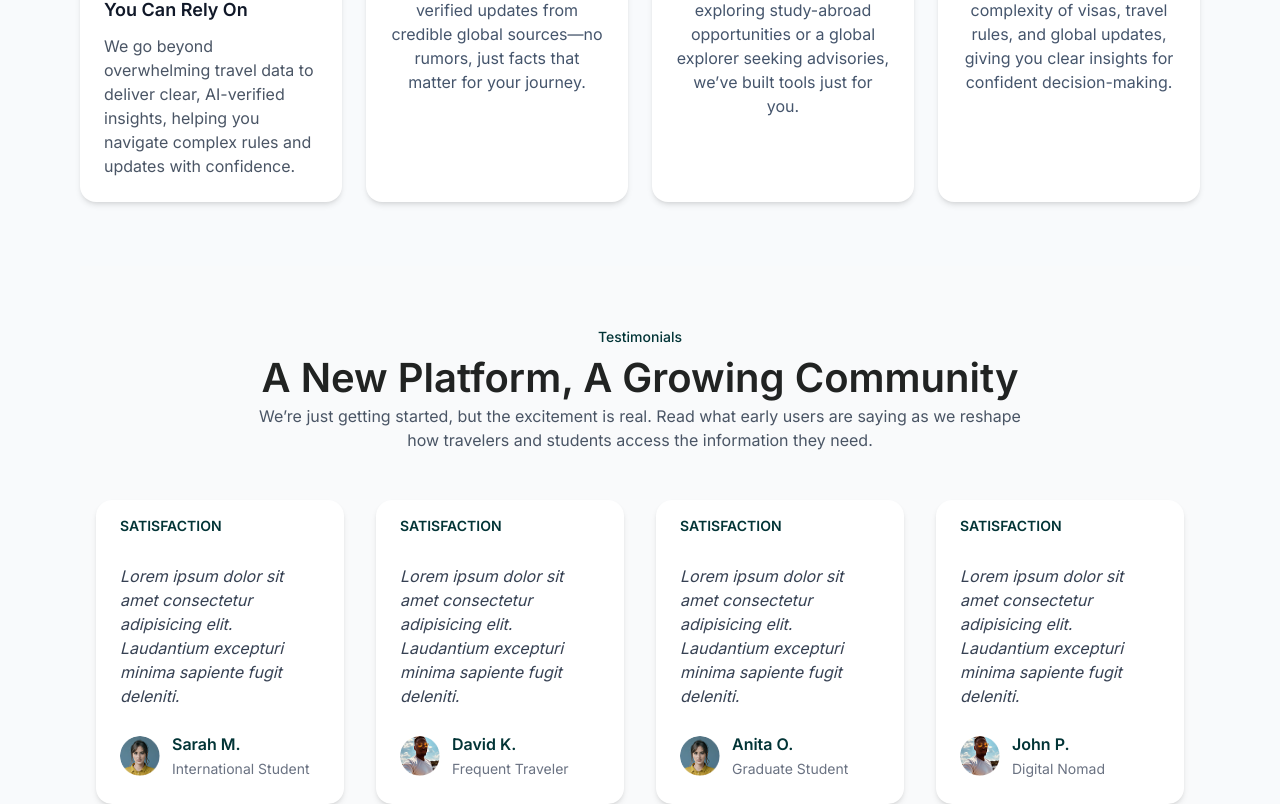
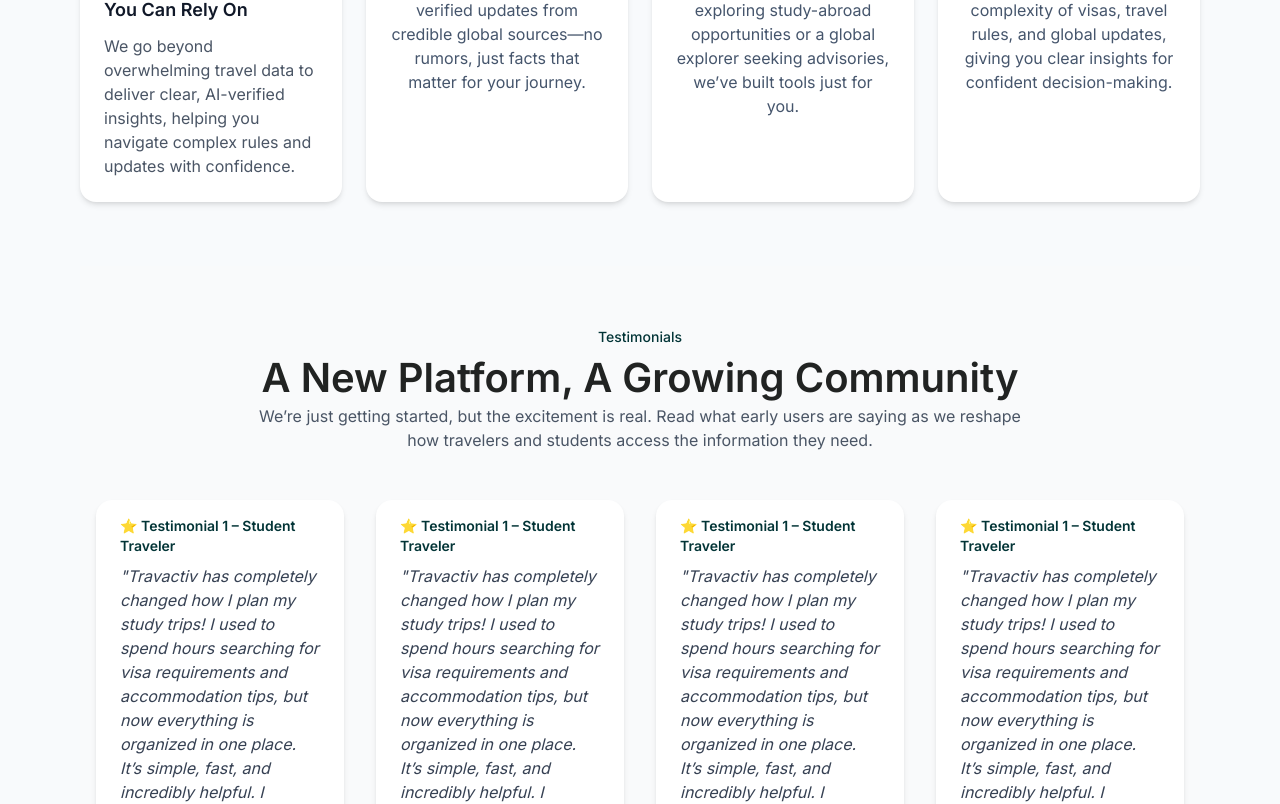
Before and after one commit to Valuegate/travactive, a React (Vite) app: page / in a window 1280 px wide. Shown: the part 1993-2797 px from the top of the page. Built offline with nearby package versions, Linux system fonts and the light colour scheme.

Commit message:
Edited the Testimonials

```diff
--- a/src/Pages/Home.jsx
+++ b/src/Pages/Home.jsx
@@ -157,11 +157,11 @@
                   className="bg-white shadow-md rounded-2xl p-6 text-left hover:shadow-lg transition-all duration-300 relative"
                 >
                   <h5 className="text-[#023436] font-semibold text-sm mb-3 absolute top-4 left-6">
-                    SATISFACTION
+                    ⭐ Testimonial 1 – Student Traveler
                   </h5>
                   <p className="text-gray-700 italic mt-10 text-sm sm:text-base">
-                    Lorem ipsum dolor sit amet consectetur adipisicing elit.
-                    Laudantium excepturi minima sapiente fugit deleniti.
+                    "Travactiv has completely changed how I plan my study trips! I used to spend hours searching for visa requirements and accommodation tips,
+                    but now everything is organized in one place. It’s simple, fast, and incredibly helpful. I honestly feel more confident traveling as a student!"
                   </p>
                   <div className="flex items-center gap-3 mt-6">
                     <img
```
